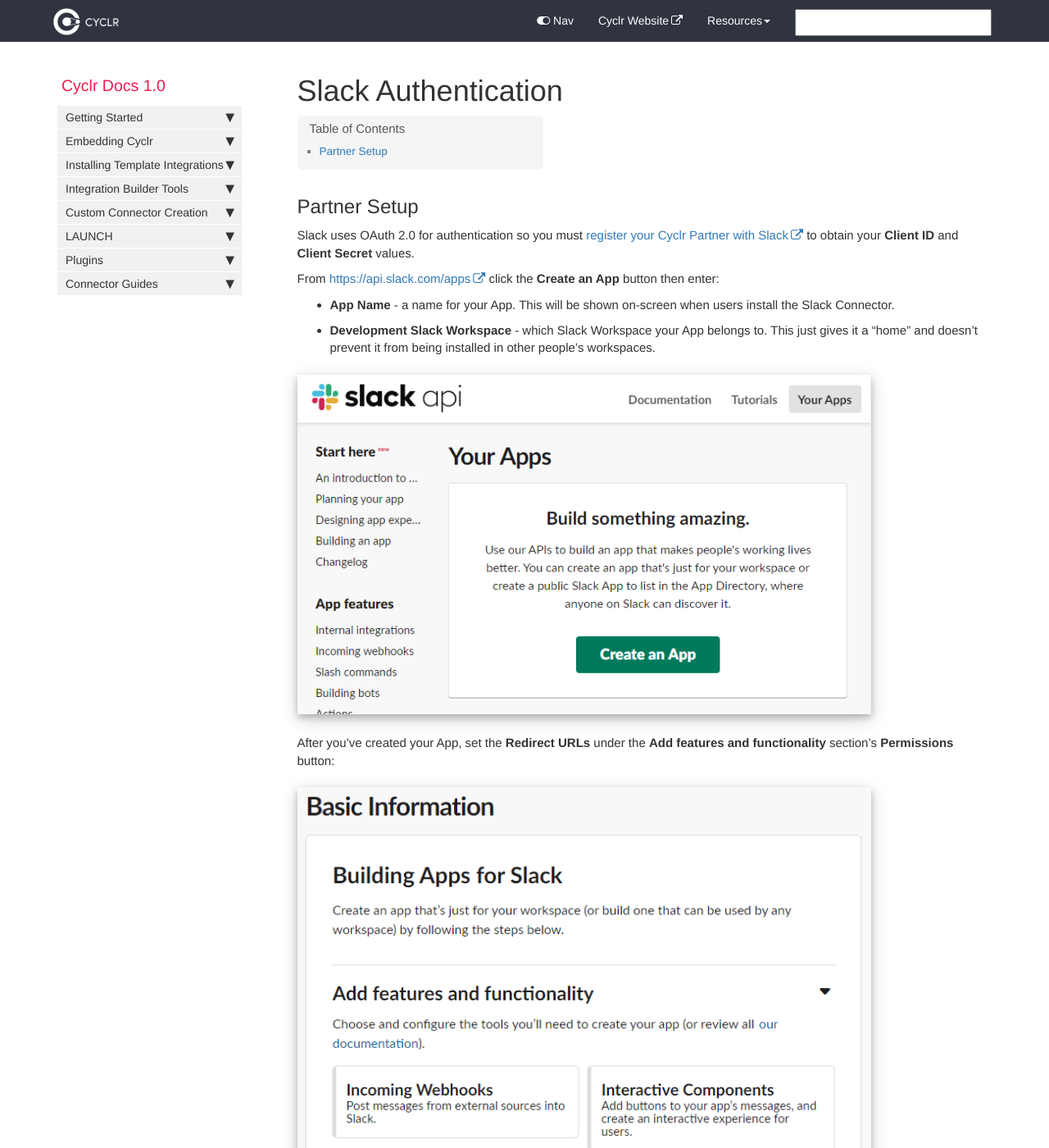
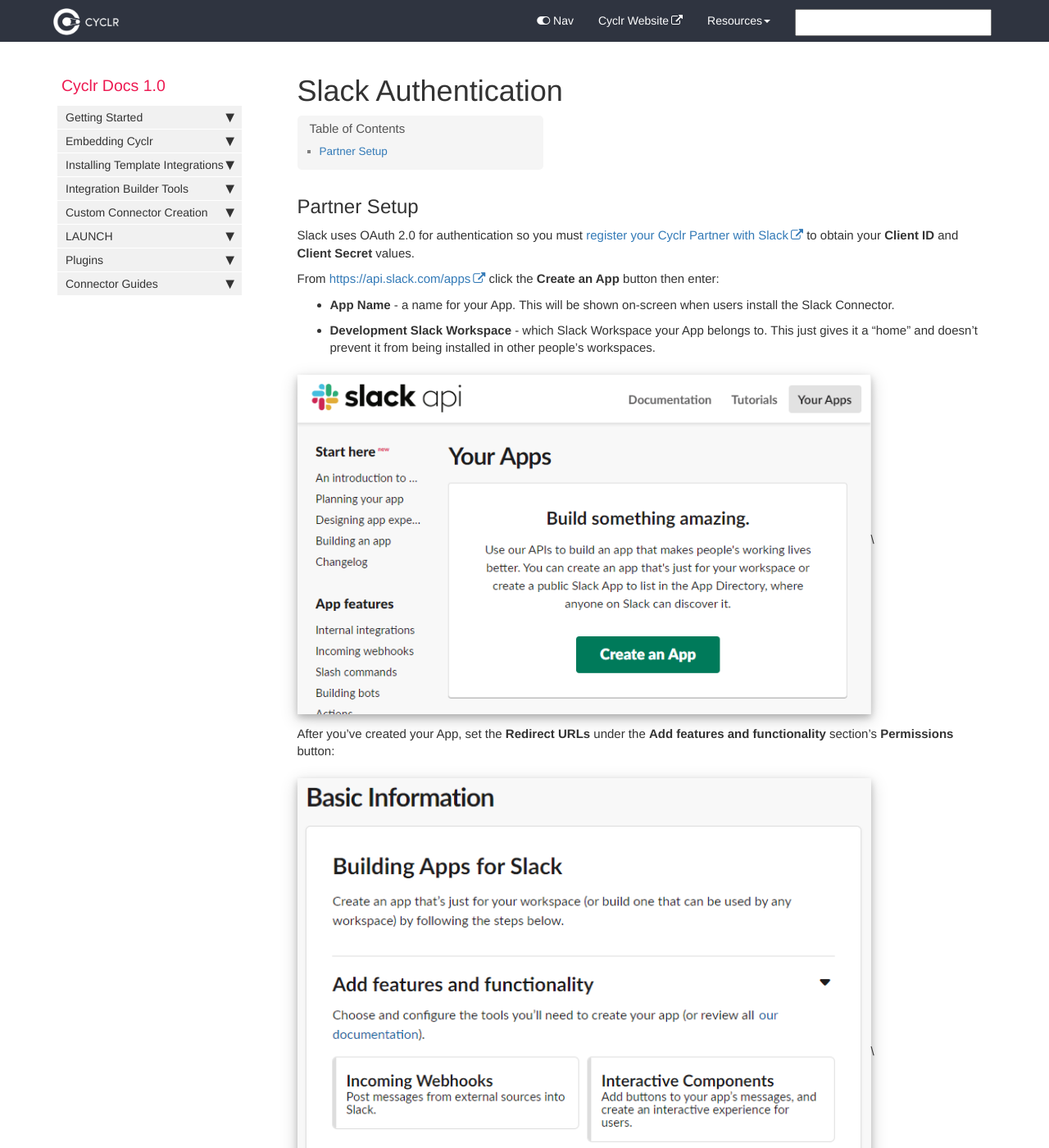
Before and after one commit to sneakysneak/docs, a Jekyll site: the page built from pages/connector-authentication/slack.md, in a window 1280 px wide and 1400 px high. Shown: the whole window at 82% size. Built offline with Jekyll 4.4.1, drawn with Linux system fonts in a browser that asks for light colours; nearby versions of some CDN libraries; comment, search, counter and statistics services are not loaded.

Commit message:
Trying to fix spacing after images.

```diff
--- a/pages/connector-authentication/slack.md
+++ b/pages/connector-authentication/slack.md
@@ -13,12 +13,12 @@ From [https://api.slack.com/apps](https://api.slack.com/apps) click the **Create
 *  **App Name** - a name for your App.  This will be shown on-screen when users install the Slack Connector.
 *  **Development Slack Workspace** - which Slack Workspace your App belongs to.  This just gives it a "home" and doesn't prevent it from being installed in other people's workspaces.
 
-![Slack - Create an App](./images/slack-create-an-app.png) \
- \
+![Slack - Create an App](./images/slack-create-an-app.png)\
+
 After you've created your App, set the **Redirect URLs** under the **Add features and functionality** section's **Permissions** button:
 
-![Slack - Permissions](./images/slack-permissions.png) \
- \
+![Slack - Permissions](./images/slack-permissions.png)\
+
 **Redirect URL**: you must add 2 callback URLs to allow Intercom to be used in your Cyclr Console templates as well as your Cyclr accounts.
 
 These URLs are:
@@ -30,10 +30,10 @@ Your Cyclr Partner **Service Domain** can be found in your Cyclr Console under S
 
 Once added, they should look similar to these:
 
-![Slack - Redirect URLs](./images/slack-redirect-urls.png) \
- \
+![Slack - Redirect URLs](./images/slack-redirect-urls.png)\
+
 Now you can retrieve your **Client ID** and **Client Secret** values by going to **Basic Information** on the left then scrolling down to **App Credentials**:
 
-![Slack - App Credentials](./images/slack-app-credentials.png) \
- \
+![Slack - App Credentials](./images/slack-app-credentials.png)\
+
 Finally, in your **Cyclr Console** go to the **Connectors** menu, then **Connector Library** and set those values from the padlock button next to Slack.
```
